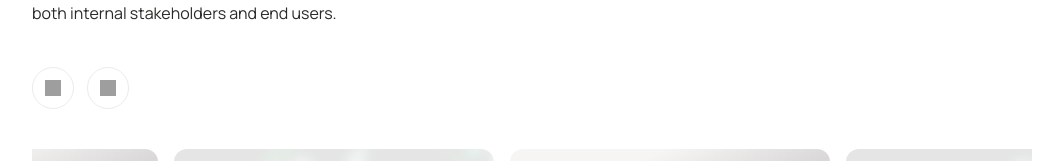
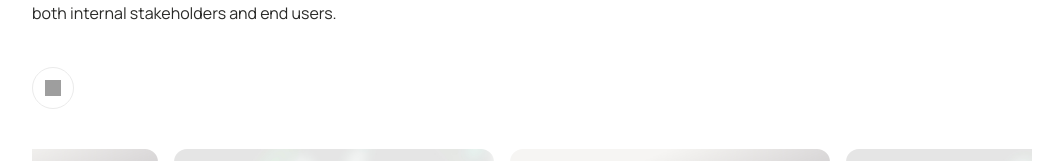
Before and after one commit to migvalera/miguel-portfolio, a React (Vite) app: page / in a window 1280 px wide. Shown: the part 565-726 px from the top of the page, without its empty margins (108-1171 px from the left). Built offline with nearby package versions, Linux system fonts and the light colour scheme; grey boxes are pictures that could not be loaded.

Commit message:
Hide Medium social icon while keeping code for future re-enable

```diff
--- a/src/components/generated/PersonalPortfolio.tsx
+++ b/src/components/generated/PersonalPortfolio.tsx
@@ -231,9 +231,9 @@ const HomePage = ({
                 <SocialBase isHovered={hoveredSocial === 'hero-li'} />
                 <img src="https://storage.googleapis.com/storage.magicpath.ai/user/374596014063120384/figma-assets/745d3dc1-75b4-4ac5-9987-89b643621b51.svg" alt="" className={`w-[16px] h-[16px] absolute left-[13px] top-[13px] transition-all duration-300 ${hoveredSocial === 'hero-li' ? 'invert' : ''}`} />
               </a>
-              <a href="https://www.behance.net/migvaler" target="_blank" rel="noopener noreferrer" onMouseEnter={() => setHoveredSocial('hero-be')} onMouseLeave={() => setHoveredSocial(null)} className="relative flex flex-row gap-[10px] p-0 cursor-pointer" aria-label="Behance">
+              <a href="https://migvaler.medium.com/" target="_blank" rel="noopener noreferrer" onMouseEnter={() => setHoveredSocial('hero-be')} onMouseLeave={() => setHoveredSocial(null)} className="relative flex flex-row gap-[10px] p-0 cursor-pointer hidden" aria-label="Medium">
                 <SocialBase isHovered={hoveredSocial === 'hero-be'} />
-                <img src="https://storage.googleapis.com/storage.magicpath.ai/user/374596014063120384/figma-assets/4b0e04a1-250c-4816-b1a5-c093a83da971.svg" alt="" className={`w-[16px] h-[16px] absolute left-[13px] top-[13px] transition-all duration-300 ${hoveredSocial === 'hero-be' ? 'invert' : ''}`} />
+                <img src="https://cdn.simpleicons.org/medium/000000" alt="" className={`w-[16px] h-[16px] absolute left-[13px] top-[13px] transition-all duration-300 ${hoveredSocial === 'hero-be' ? 'invert' : ''}`} />
               </a>
             </div>
           </div>
--- a/src/components/generated/PortfolioProjects.tsx
+++ b/src/components/generated/PortfolioProjects.tsx
@@ -281,9 +281,9 @@ export const PortfolioProjects = ({
                 <SocialBaseDark isHovered={hoveredSocial === 'foot-li'} />
                 <img src="https://storage.googleapis.com/storage.magicpath.ai/user/374596014063120384/figma-assets/ad0ca53c-9242-4a76-9561-d6e723e70067.svg" alt="" className={`w-[16px] h-[16px] absolute left-[13px] top-[13px] transition-all duration-300 ${hoveredSocial === 'foot-li' ? 'invert brightness-0' : 'invert-0 brightness-0'}`} />
               </a>
-              <a href="https://www.behance.net/migvaler" target="_blank" rel="noopener noreferrer" onMouseEnter={() => setHoveredSocial('foot-be')} onMouseLeave={() => setHoveredSocial(null)} className="relative flex flex-row gap-[10px] p-0 cursor-pointer" aria-label="Behance">
+              <a href="https://migvaler.medium.com/" target="_blank" rel="noopener noreferrer" onMouseEnter={() => setHoveredSocial('foot-be')} onMouseLeave={() => setHoveredSocial(null)} className="relative flex flex-row gap-[10px] p-0 cursor-pointer hidden" aria-label="Medium">
                 <SocialBaseDark isHovered={hoveredSocial === 'foot-be'} />
-                <img src="https://storage.googleapis.com/storage.magicpath.ai/user/374596014063120384/figma-assets/31f081db-0b0a-4cfc-96eb-23c1bd43fff4.svg" alt="" className={`w-[16px] h-[16px] absolute left-[13px] top-[13px] transition-all duration-300 ${hoveredSocial === 'foot-be' ? 'invert brightness-0' : 'invert-0 brightness-0'}`} />
+                <img src="https://cdn.simpleicons.org/medium/000000" alt="" className={`w-[16px] h-[16px] absolute left-[13px] top-[13px] transition-all duration-300 ${hoveredSocial === 'foot-be' ? 'invert brightness-0' : 'invert-0 brightness-0'}`} />
               </a>
             </div>
           </div>
--- a/src/components/layout/SiteFooter.tsx
+++ b/src/components/layout/SiteFooter.tsx
@@ -62,17 +62,16 @@ export function SiteFooter({ siteName, navLinks, copyright, onNavigate }: SiteFo
               />
             </a>
             <a
-              href="https://www.behance.net/migvaler"
+              href="https://migvaler.medium.com/"
               target="_blank"
               rel="noopener noreferrer"
               onMouseEnter={() => setHoveredSocial('be')}
               onMouseLeave={() => setHoveredSocial(null)}
-              className="relative flex flex-row gap-[10px] p-0 cursor-pointer"
-              aria-label="Behance"
+              className="relative flex flex-row gap-[10px] p-0 cursor-pointer hidden" aria-label="Medium"
             >
               <SocialBaseDark isHovered={hoveredSocial === 'be'} />
               <img
-                src="https://storage.googleapis.com/storage.magicpath.ai/user/374596014063120384/figma-assets/31f081db-0b0a-4cfc-96eb-23c1bd43fff4.svg"
+                src="https://cdn.simpleicons.org/medium/000000"
                 alt=""
                 className={`w-[16px] h-[16px] absolute left-[13px] top-[13px] transition-all duration-300 ${hoveredSocial === 'be' ? 'invert brightness-0' : 'invert-0 brightness-0'}`}
               />
```
Also changed, not shown: 1 other file (tests, documents, lock files or other folders).
